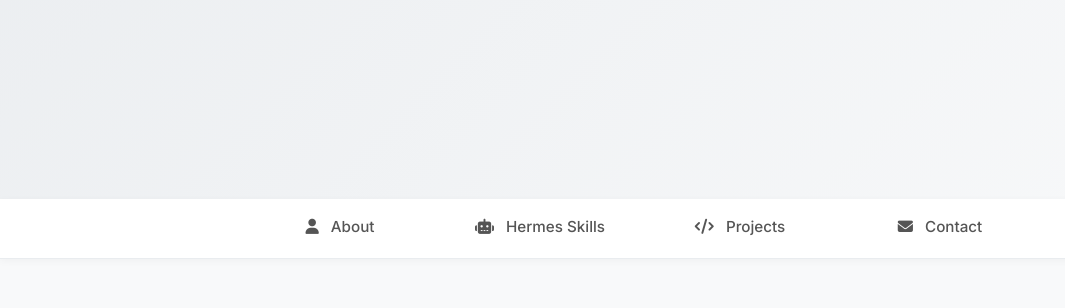
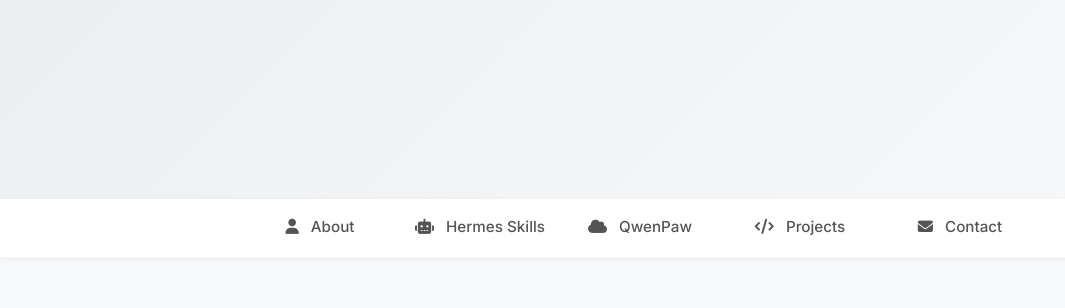
Before and after one commit to Mavr32/mavr32.github.io, a plain HTML site: page index.html in a window 1280 px wide. Shown: the part 361-669 px from the top of the page, without its empty margins (0-1065 px from the left). Drawn offline with Linux system fonts and the light colour scheme.

Commit message:
Add QwenPaw to navigation

```diff
--- a/index.html
+++ b/index.html
@@ -22,6 +22,7 @@
     <ul>
       <li><a href="#about"><i class="fas fa-user"></i> About</a></li>
       <li><a href="#hermes"><i class="fas fa-robot"></i> Hermes Skills</a></li>
+      <li><a href="#qwenpaw"><i class="fas fa-cloud"></i> QwenPaw</a></li>
       <li><a href="#projects"><i class="fas fa-code"></i> Projects</a></li>
       <li><a href="#contact"><i class="fas fa-envelope"></i> Contact</a></li>
     </ul>
```
